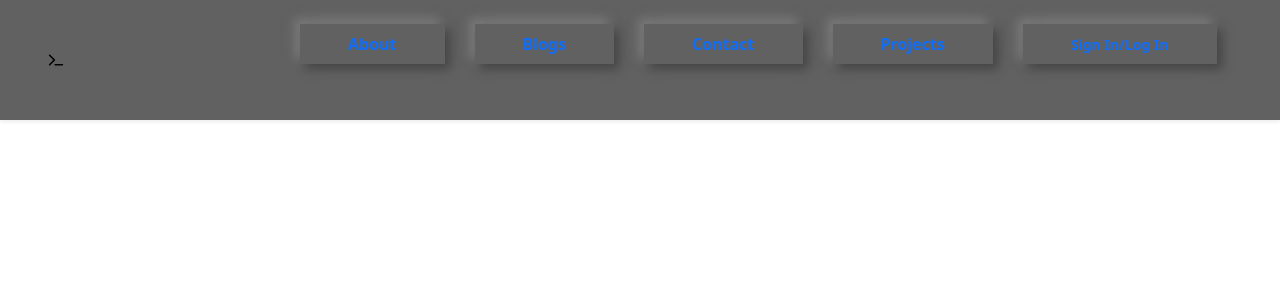
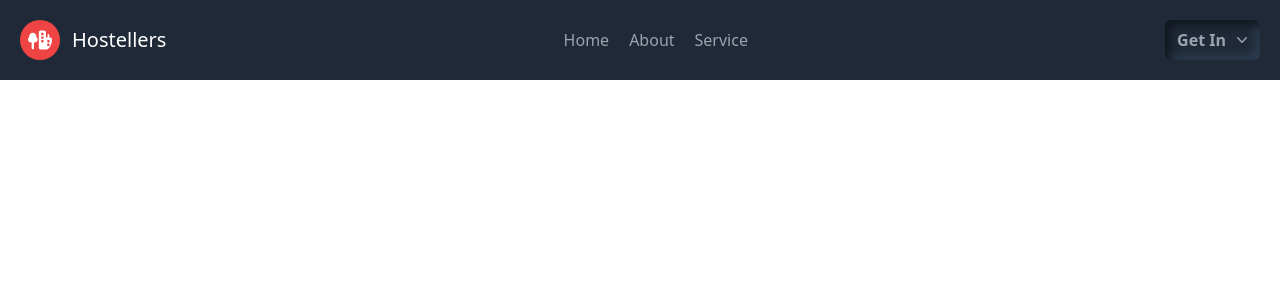
Before and after one commit to saurabh-sen/hosteller, a Next.js app: page / in a window 1280 px wide. Shown: the top 300 px of the page. Built offline with nearby package versions, Linux system fonts and the light colour scheme.

Commit message:
navbar refactored

```diff
--- /dev/null
+++ b/app/About/Page.jsx
@@ -0,0 +1,9 @@
+import React from 'react'
+
+const about = () => {
+  return (
+    <div>about</div>
+  )
+}
+
+export default about
--- /dev/null
+++ b/app/login/Page.jsx
@@ -0,0 +1,9 @@
+import React from 'react'
+
+const Page = () => {
+  return (
+    <div>Page</div>
+  )
+}
+
+export default Page
--- a/app/page.js
+++ b/app/page.js
@@ -1,13 +1,9 @@
-import Navbar from "../frontendComponent/Navbar/Navbar"
+import Navbar from "../frontendComponent/Navbar"
 
-import '../node_modules/bootstrap/dist/css/bootstrap.min.css'
 export default function Home() {
   return (
     <main>
-      {/* <h1 className='text-4xl text-pink-500'>Next.js + Google Fonts</h1>   */}
       <Navbar />
-
-
     </main>
   )
 }
--- a/frontendComponent/Navbar/Navbar.jsx
+++ /dev/null
@@ -1,100 +0,0 @@
-
-"use client"; // this is a client component 👈🏽
-
-
-import Image from 'next/image';
-import Link from 'next/link';
-import { useState } from 'react';
-import styles from './Navbar.module.css'
-
-function NavBar() {
-  const [navbar, setNavbar] = useState(false);
-  return (
-    <div className='Navbar relative '>
-      <nav className="fixed top-0 left-0 right-0 bg-[#616161] shadow-sm backdrop-blur-md z-10 p-4">
-        <div className="justify-between px-4 mx-auto lg:max-w-7xl md:items-center md:flex md:px-8">
-          <div>
-            <div className="flex items-center justify-between py-3 md:py-5 md:block">
-              {/* LOGO */}
-              <Link href="/">
-                <div className="text-2xl text-black font-bold ">
-                  <svg className='w-4 h-4' color='black' fill="black" xmlns="http://www.w3.org/2000/svg" viewBox="0 0 640 512">
-                    <path fill="currentColor" d="M41.4 86.6c-12.5-12.5-12.5-32.8 0-45.3s32.8-12.5 45.3 0l192 192c12.5 12.5 12.5 32.8 0 45.3l-192 192c-12.5 12.5-32.8 12.5-45.3 0s-12.5-32.8 0-45.3L210.7 256 41.4 86.6zM288 416H576c17.7 0 32 14.3 32 32s-14.3 32-32 32H288c-17.7 0-32-14.3-32-32s14.3-32 32-32z" />
-                  </svg>
-                </div>
-              </Link>
-              {/* HAMBURGER BUTTON FOR MOBILE */}
-              <div className="md:hidden">
-                <button
-                  className="p-2 text-gray-700 rounded-md outline-none focus:border-gray-400 focus:border"
-                  onClick={() => setNavbar(!navbar)}
-                >
-                  {navbar ? (
-                    <Image className='invert' src="/close.svg" width={30} height={30} alt="logo" />
-                  ) : (
-                    <Image
-                      src="/hamburger-menu.svg"
-                      width={30}
-                      height={30}
-                      alt="logo"
-                      className="focus:border-none active:border-none invert"
-                    />
-                  )}
-                </button>
-              </div>
-            </div>
-          </div>
-          <div>
-            <div
-              className={`flex-1 justify-self-center pb-3 mt-8 md:block md:pb-0 md:mt-0 ${navbar ? 'p-12 md:p-0 block bg-[#616161]' : 'hidden'
-                }`}
-            >
-              <ul className="h-screen md:h-auto items-center justify-center md:flex sm:text-base text-lg font-bold  ">
-                <li className={styles.neu_button}>
-                  <Link className=" no-underline font-semibold py-2 px-4 rounded-lg   " href="#about" onClick={() => setNavbar(!navbar)}>
-                    About
-                  </Link>
-                </li>
-                <li className={styles.neu_button}>
-                  <Link className=" no-underline font-semibold py-2 px-4 rounded-lg " href="#blog" onClick={() => setNavbar(!navbar)}>
-                    Blogs
-                  </Link>
-                </li>
-                <li className={styles.neu_button}>
-                  <Link className=" no-underline font-semibold py-2 px-4 rounded-lg " href="#contact" onClick={() => setNavbar(!navbar)}>
-                    Contact
-                  </Link>
-                </li>
-                <li className={styles.neu_button}>
-                  <Link className=" no-underline font-semibold py-2 px-4 rounded-lg " href="#projects" onClick={() => setNavbar(!navbar)}>
-                    Projects
-                  </Link>
-                </li>
-                <li className={styles.neu_button}>
-                  <Link className=" no-underline font-semiboldm text-sm py-2 px-4 rounded-lg  " href="#projects" onClick={() => setNavbar(!navbar)}>
-                    Sign In/Log In
-                  </Link>
-                </li>
-
-
-
-              </ul>
-
-
-
-
-
-
-
-            </div>
-
-
-          </div>
-
-        </div>
-      </nav>
-    </div>
-  );
-}
-
-export default NavBar;
--- a/frontendComponent/Navbar/Navbar.module.css
+++ /dev/null
@@ -1,67 +0,0 @@
-.neu_button{
-    padding-top: 0.5rem;
-        padding-bottom: 0.5rem;
-    padding-left: 1.5rem;
-        padding-right: 1.5rem;
-    text-align: center;
-    /* color: black; */
-    margin: 0 15px;
-    color: white;
-    /* background-color: red; */
-/* border-radius: 50px; */
-    background: #616161;
-    box-shadow: 5px 5px 10px #444444,
-        -5px -5px 10px #7e7e7e;
-
-}
-
-.neu_button:hover{
-border-radius: 0px;
-    background: #616161;
-    color: #FF0022;
-    box-shadow: inset 5px 5px 10px #272727,
-        inset -5px -5px 10px #9b9b9b;
-
-}
-
-
-.sign_in {
-    padding-top: 0.5rem;
-    padding-bottom: 0.5rem;
-    padding-left: 1.5rem;
-    padding-right: 1.5rem;
-    position: absolute;
-    right: 0;
-    text-align: center;
-    /* color: black; */
-    margin: 0 15px;
-    color: white;
-    /* background-color: red; */
-    /* border-radius: 50px; */
-    background: #616161;
-    box-shadow: 5px 5px 10px #444444,
-        -5px -5px 10px #7e7e7e;
-
-}
-
-.sign_in:hover {
-    border-radius: 0px;
-    background: #616161;
-    color: #FF0022;
-    box-shadow: inset 5px 5px 10px #272727,
-        inset -5px -5px 10px #9b9b9b;
-
-}
-
-
-@media (min-width: 768px) {
-    .neu_button{
-        color: white;
-        /* left: 100px; */
-
-    }
-
-
-
-
-    }
--- /dev/null
+++ b/frontendComponent/Navbar/index.jsx
@@ -0,0 +1,45 @@
+"use client";
+import Link from "next/link";
+
+function NavBar() {
+  return (
+    <header className="text-gray-400 bg-gray-800 body-font">
+      <div className="container mx-auto flex flex-wrap p-5 flex-col md:flex-row items-center">
+        <Link href="/" className="flex title-font font-medium items-center text-white mb-4 md:mb-0">
+          <svg color="white" xmlns="http://www.w3.org/2000/svg"  className="w-10 h-10 text-white p-2 bg-red-500 rounded-full" viewBox="0 0 640 512">
+            <path fill="currentColor" d="M288 48c0-26.5 21.5-48 48-48h96c26.5 0 48 21.5 48 48V192h40V120c0-13.3 10.7-24 24-24s24 10.7 24 24v72h24c26.5 0 48 21.5 48 48V464c0 26.5-21.5 48-48 48H432 336c-26.5 0-48-21.5-48-48V48zm64 32v32c0 8.8 7.2 16 16 16h32c8.8 0 16-7.2 16-16V80c0-8.8-7.2-16-16-16H368c-8.8 0-16 7.2-16 16zm16 80c-8.8 0-16 7.2-16 16v32c0 8.8 7.2 16 16 16h32c8.8 0 16-7.2 16-16V176c0-8.8-7.2-16-16-16H368zM352 272v32c0 8.8 7.2 16 16 16h32c8.8 0 16-7.2 16-16V272c0-8.8-7.2-16-16-16H368c-8.8 0-16 7.2-16 16zm176-16c-8.8 0-16 7.2-16 16v32c0 8.8 7.2 16 16 16h32c8.8 0 16-7.2 16-16V272c0-8.8-7.2-16-16-16H528zM512 368v32c0 8.8 7.2 16 16 16h32c8.8 0 16-7.2 16-16V368c0-8.8-7.2-16-16-16H528c-8.8 0-16 7.2-16 16zM224 160c0 6-1 11-2 16c20 14 34 38 34 64c0 45-36 80-80 80H160V480c0 18-15 32-32 32c-18 0-32-14-32-32V320H80c-45 0-80-35-80-80c0-26 13-50 33-64c-1-5-1-10-1-16c0-53 42-96 96-96c53 0 96 43 96 96z"/></svg>
+          <span className="ml-3 text-xl">Hostellers</span>
+        </Link>
+        <nav className="md:ml-auto md:mr-auto flex flex-wrap items-center text-base justify-center">
+          <a className="mr-5 hover:text-white cursor-pointer hover:drop-shadow-xl shadow-white">Home</a>
+          <a className="mr-5 hover:text-white cursor-pointer hover:drop-shadow-xl shadow-white">About</a>
+          <a className="mr-5 hover:text-white cursor-pointer hover:drop-shadow-xl shadow-white">Service</a>
+        </nav>
+
+        {/* drop down start */}
+
+        <div class="relative inline-block text-left group mt-4 md:mt-0">
+          <div class="">
+            {/* inline css for neophormism button */}
+            <button type="button" class="inline-flex items-center bg-gray-800 border-0 focus:outline-none rounded-md text-base w-full justify-center gap-x-1.5 px-3 py-2 font-semibold text-gray-400 hover:text-gray-300 focus-within:text-gray-300" id="menu-button" aria-expanded="true" aria-haspopup="true" style={{ boxShadow: "inset 5px 5px 10px #10161e, inset -5px -5px 10px #2e3e52" }} >
+              Get In
+              <svg class="-mr-1 h-5 w-5 text-gray-400 group-hover:rotate-180 group-focus-within:rotate-180 transition-all duration-300" viewBox="0 0 20 20" fill="currentColor" aria-hidden="true">
+                <path fill-rule="evenodd" d="M5.23 7.21a.75.75 0 011.06.02L10 11.168l3.71-3.938a.75.75 0 111.08 1.04l-4.25 4.5a.75.75 0 01-1.08 0l-4.25-4.5a.75.75 0 01.02-1.06z" clip-rule="evenodd" />
+              </svg>
+            </button>
+          </div>
+          <div class="hidden group-hover:block group-focus-within:block absolute right-[-77%] sm:right-0 z-10 mt-2 w-56 origin-top-right rounded-md bg-gray-800 shadow-lg ring-1 ring-white ring-opacity-5 focus:outline-none" role="menu" aria-orientation="vertical" aria-labelledby="menu-button" tabindex="-1" style={{ boxShadow: "inset 5px 5px 10px #10161e, inset -5px -5px 10px #2e3e52" }}>
+            <div class="py-1" role="none">
+              <Link href="/login" class="text-gray-400 hover:text-white block px-4 py-2 text-sm" role="menuitem" tabindex="-1" id="menu-item-0">Student LogIn/SignUp</Link>
+              <Link href="/login" class="text-gray-400 hover:text-white block px-4 py-2 text-sm" role="menuitem" tabindex="-1" id="menu-item-1">Admin LogIn</Link>
+            </div>
+          </div>
+        </div>
+        {/* drop down end */}
+
+      </div>
+    </header>
+  );
+}
+
+export default NavBar;
--- a/package.json
+++ b/package.json
@@ -9,13 +9,8 @@
     "lint": "next lint"
   },
   "dependencies": {
-    "@headlessui/react": "^1.7.12",
-    "@heroicons/react": "^2.0.16",
-    "bootstrap": "^5.2.3",
     "eslint": "8.34.0",
     "eslint-config-next": "13.2.1",
-    "gulp": "^4.0.2",
-    "headlessui": "^0.0.0",
     "next": "13.2.1",
     "react": "18.2.0",
     "react-dom": "18.2.0"
```
Also changed, not shown: app/signup/Page.jsx (added).
